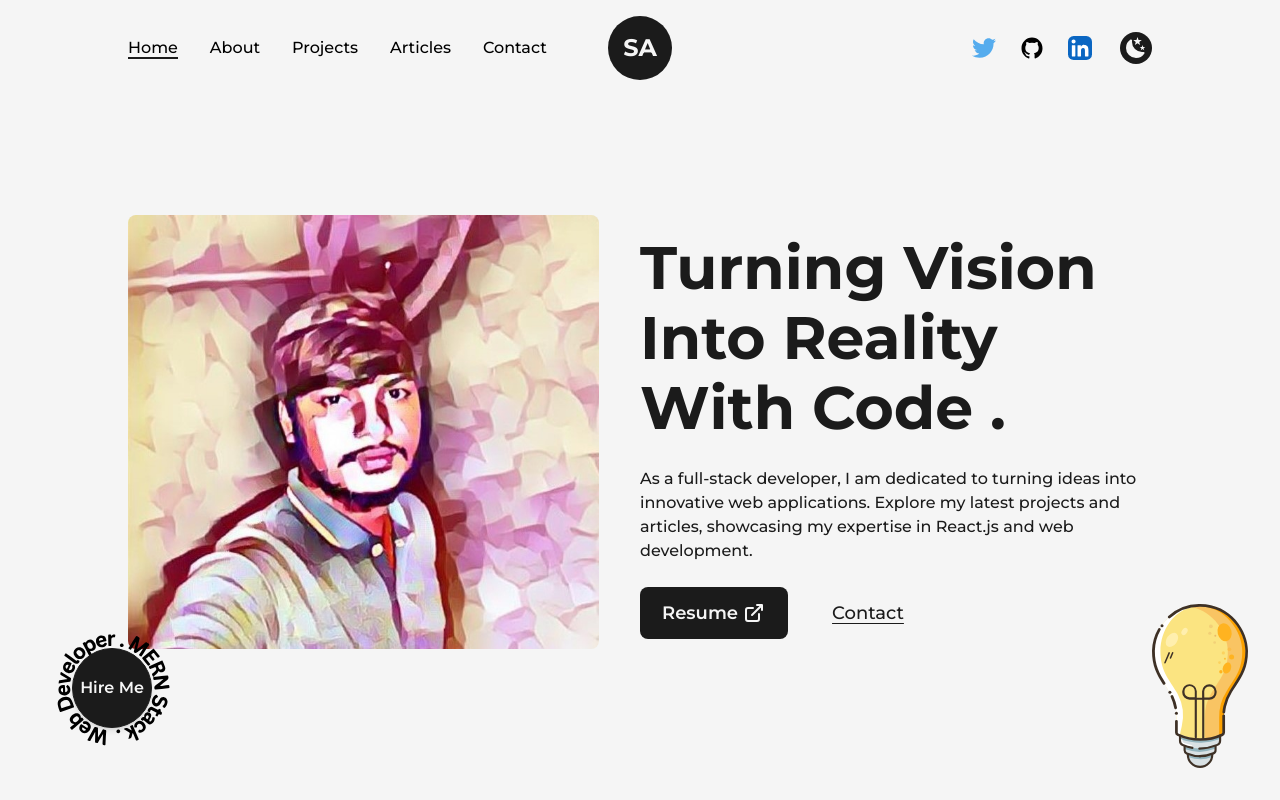
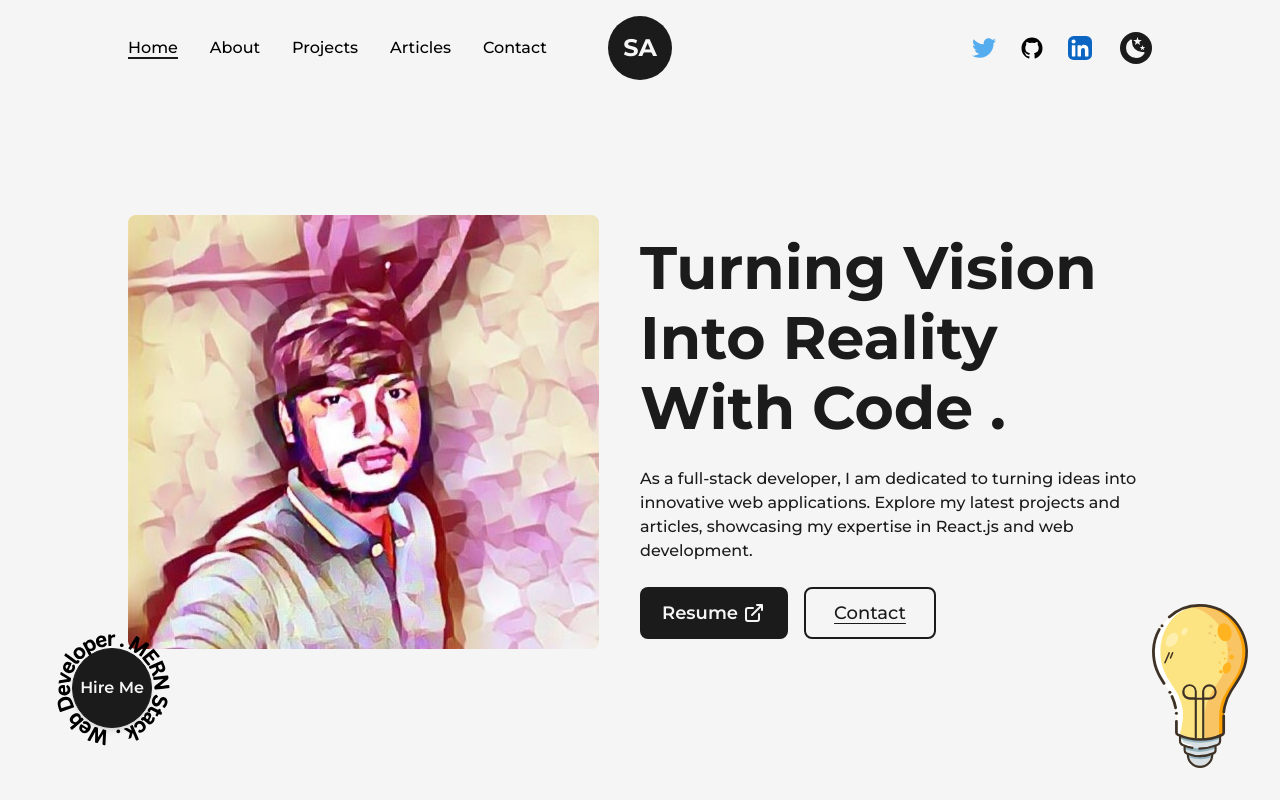
Before and after one commit to Sobuj54/portfolio-with-NextJS, a Next.js app: page / in a window 1280 px wide. Shown: the top 800 px of the page. Built offline with nearby package versions, Linux system fonts and the light colour scheme.

Commit message:
updated links of jerins parlour and edited readme

```diff
--- a/src/pages/index.js
+++ b/src/pages/index.js
@@ -55,7 +55,7 @@ export default function Home() {
                 </Link>
                 <Link
                   href="/contact"
-                  className="ml-4 font-medium capitalize text-lg text-dark underline underline-offset-4 hover:bg-dark hover:text-light p-3 px-7 rounded-lg dark:text-light dark:border dark:border-light hover:dark:bg-light hover:dark:text-dark md:p-2.5 md:px-5 md:text-base">
+                  className="ml-4 font-medium capitalize border-2 border-dark text-lg text-dark underline underline-offset-4 hover:bg-dark hover:text-light p-2.5 px-7 rounded-lg dark:text-light dark:border dark:border-light hover:dark:bg-light hover:dark:text-dark md:p-2.5 md:px-5 md:text-base">
                   Contact
                 </Link>
               </div>
--- a/src/pages/projects.js
+++ b/src/pages/projects.js
@@ -207,10 +207,10 @@ const projects = () => {
               <Projects
                 title="Jerins Parlour"
                 summary="A web application showcasing different beauty services for women. People can book their desired beauty services. This application was created using ReactJS, ContextAPI, Firebase, TailwindCSS, React Router. For server NodeJs, Express and MongoDB."
-                link="https://jerins-parlour.netlify.app/"
+                link="https://jerins-parlour-3a7a2.web.app/"
                 type="Featured Project"
                 img={jerinsParlour}
-                github="https://github.com/Sobuj54/module-69-car-doctor-client"></Projects>
+                github="https://github.com/Sobuj54/module-81-jerins-parlour-client"></Projects>
             </div>
 
             <div className="col-span-12">
```
Also changed, not shown: 1 other file (tests, documents, lock files or other folders).
